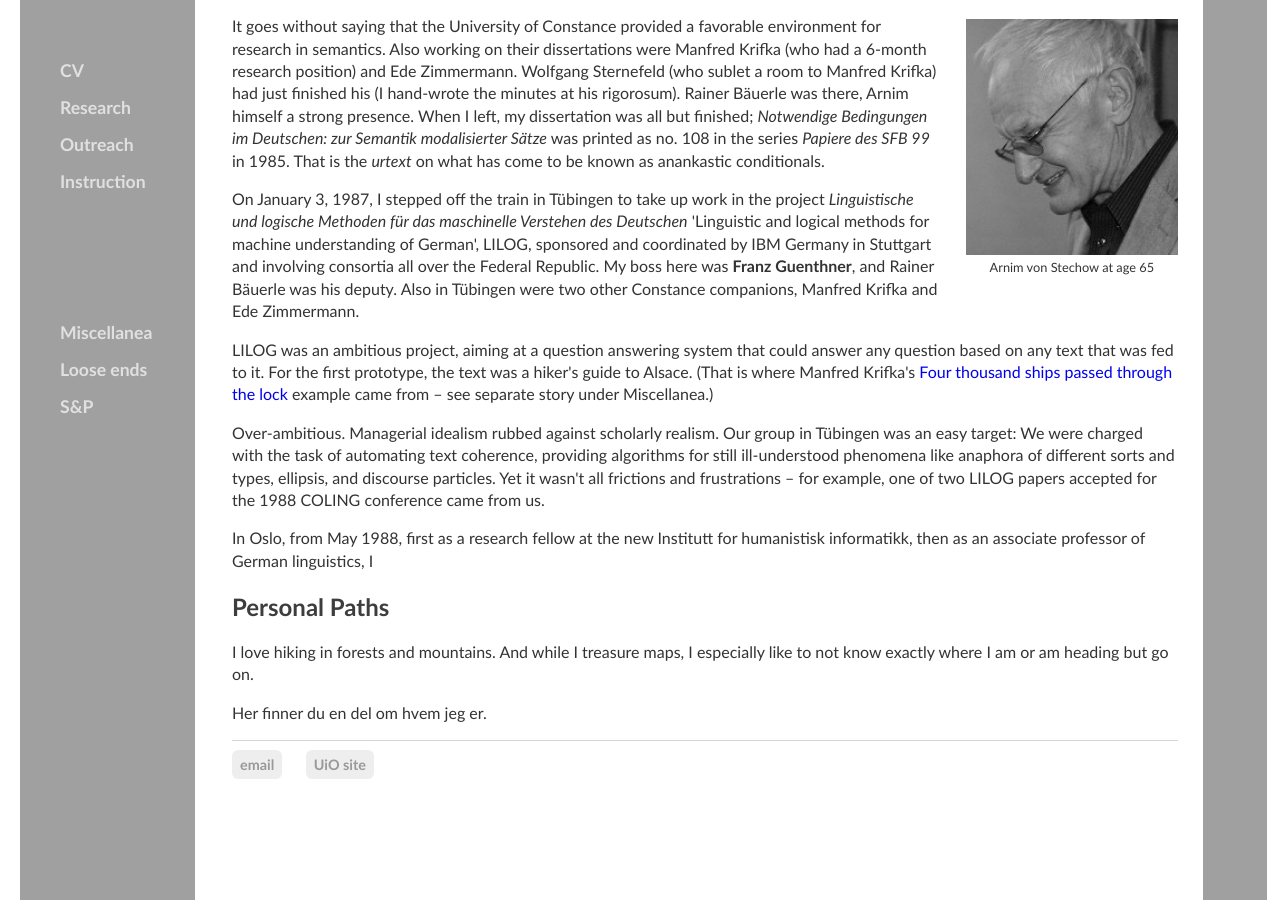
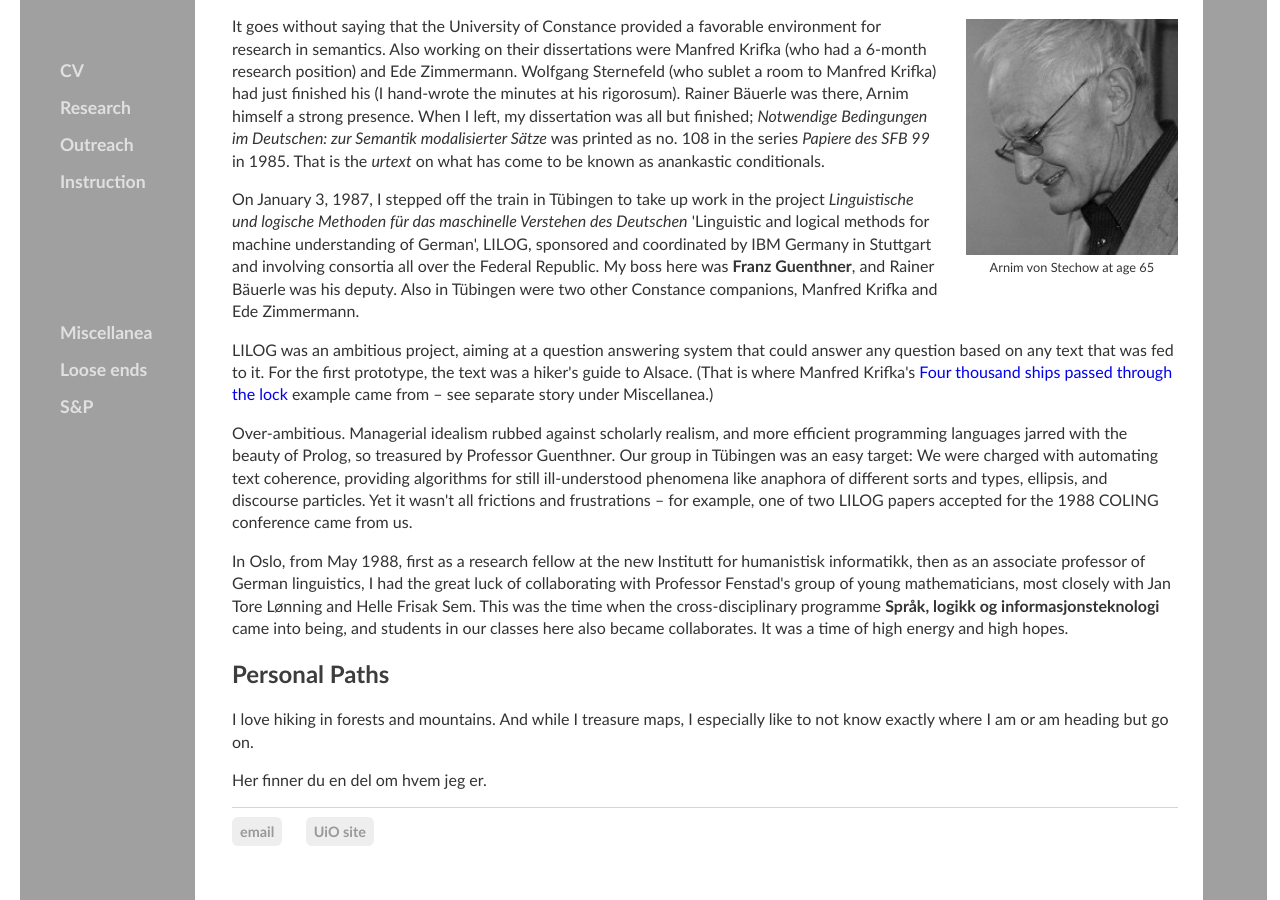
Before and after one commit to kjelljs/kjelljs.github.io, a Jekyll site: the page built from about/index.html, in a window 1280 px wide and 900 px high, scrolled down 1148 px. Built offline with Jekyll 4.4.1, drawn with Linux system fonts in a browser that asks for light colours.

Commit message:
Update index.html

```diff
--- a/about/index.html
+++ b/about/index.html
@@ -30,8 +30,8 @@
 	<p>It goes without saying that the University of Constance provided a favorable environment for research in semantics. Also working on their dissertations were Manfred Krifka (who had a 6-month research position) and Ede Zimmermann. Wolfgang Sternefeld (who sublet a room to Manfred Krifka) had just finished his (I hand-wrote the minutes at his rigorosum). Rainer Bäuerle was there, Arnim himself a strong presence. When I left, my dissertation was all but finished; <i>Notwendige Bedingungen im Deutschen: zur Semantik modalisierter Sätze</i> was printed as no. 108 in the series <i>Papiere des SFB 99</i> in 1985. That is the <i>urtext</i> on what has come to be known as anankastic conditionals.</p>
 <p>On January 3, 1987, I stepped off the train in Tübingen to take up work in the project <i>Linguistische und logische Methoden für das maschinelle Verstehen des Deutschen</i> 'Linguistic and logical methods for machine understanding of German', LILOG, sponsored and coordinated by IBM Germany in Stuttgart and involving consortia all over the Federal Republic. My boss here was <b>Franz Guenthner</b>, and Rainer Bäuerle was his deputy. Also in Tübingen were two other Constance companions, Manfred Krifka and Ede Zimmermann.</p>
 <p>LILOG was an ambitious project, aiming at a question answering system that could answer any question based on any text that was fed to it. For the first prototype, the text was a hiker's guide to Alsace. (That is where Manfred Krifka's <a href="https://doi.org/10.1007/BF00627291">Four thousand ships passed through the lock<a> example came from &ndash; see separate story under Miscellanea.)</p>
-	<p>Over-ambitious. Managerial idealism rubbed against scholarly realism. Our group in Tübingen was an easy target: We were charged with the task of automating text coherence, providing algorithms for still ill-understood phenomena like anaphora of different sorts and types, ellipsis, and discourse particles. Yet it wasn't all frictions and frustrations &ndash; for example, one of two LILOG papers accepted for the 1988 COLING conference came from us.</p>
-	<p>In Oslo, from May 1988, first as a research fellow at the new Institutt for humanistisk informatikk, then as an associate professor of German linguistics, I
+	<p>Over-ambitious. Managerial idealism rubbed against scholarly realism, and more efficient programming languages jarred with the beauty of Prolog, so treasured by Professor Guenthner. Our group in Tübingen was an easy target: We were charged with automating text coherence, providing algorithms for still ill-understood phenomena like anaphora of different sorts and types, ellipsis, and discourse particles. Yet it wasn't all frictions and frustrations &ndash; for example, one of two LILOG papers accepted for the 1988 COLING conference came from us.</p>
+	<p>In Oslo, from May 1988, first as a research fellow at the new Institutt for humanistisk informatikk, then as an associate professor of German linguistics, I had the great luck of collaborating with Professor Fenstad's group of young mathematicians, most closely with Jan Tore Lønning and Helle Frisak Sem. This was the time when the cross-disciplinary programme <b>Språk, logikk og informasjonsteknologi</b> came into being, and students in our classes here also became collaborates. It was a time of high energy and high hopes.
 	</p>
 	<h2 id="priv">Personal Paths</h2>
 	<p>I love hiking in forests and mountains. And while I treasure maps, I especially like to not know exactly where I am or am heading but go on.</p>
```
